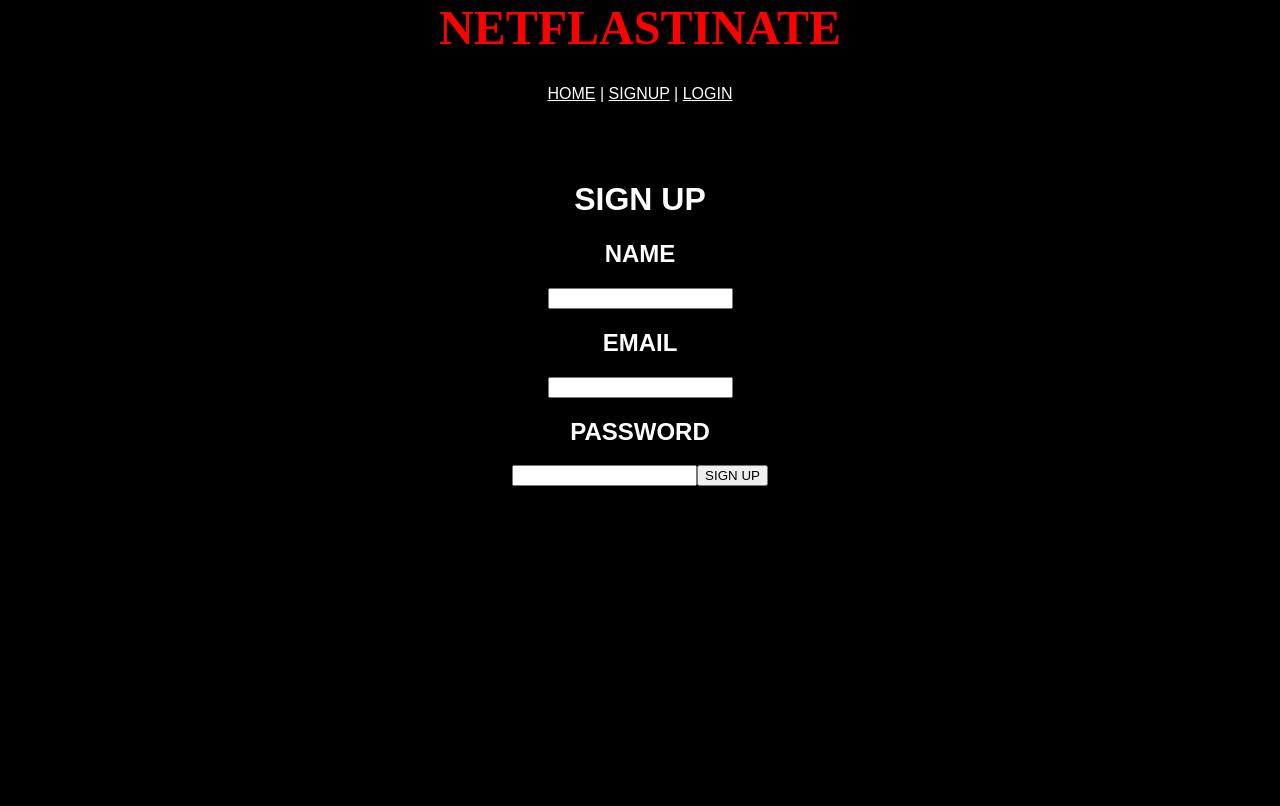
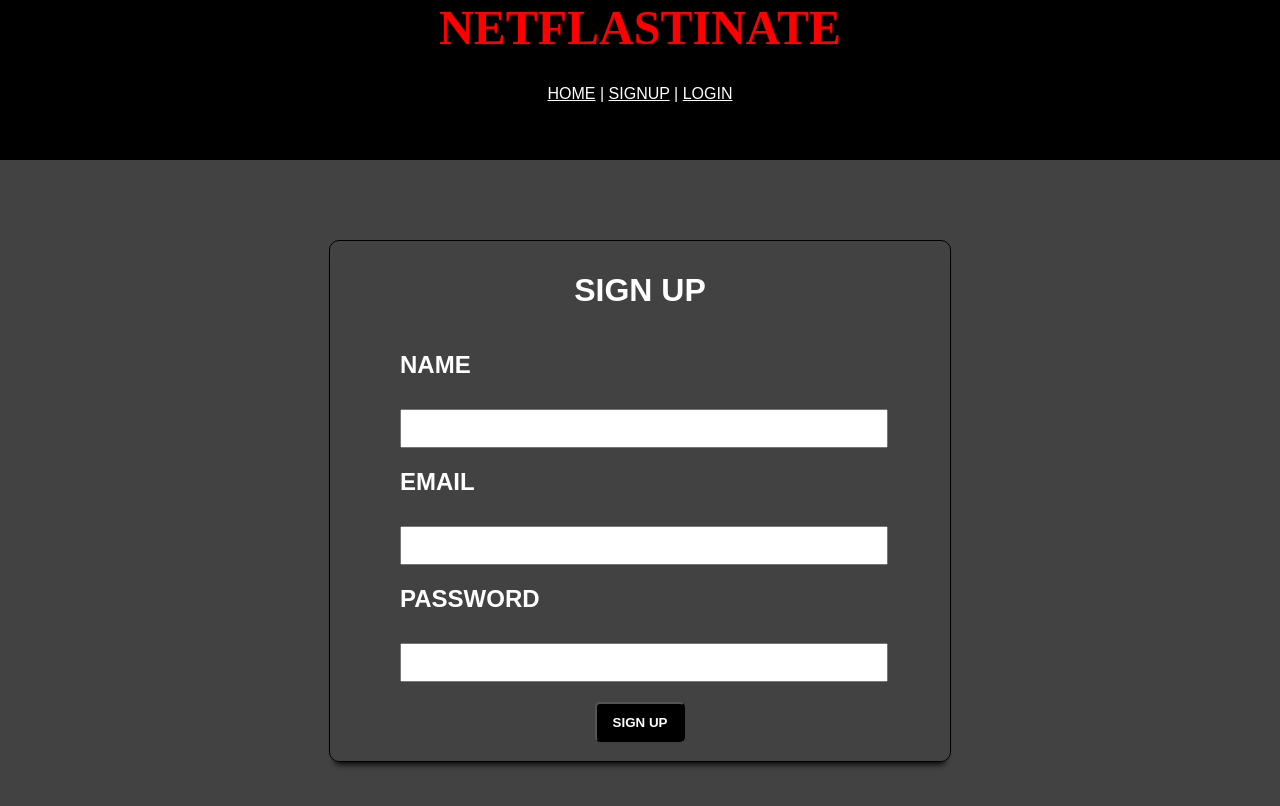
Before and after one commit to Chul0/Netflastinate-frontend, a React (Create React App) app: page /signup in a window 1280 px wide. Shown: the top 806 px of the page. Built offline with nearby package versions, Linux system fonts and the light colour scheme.

Commit message:
signupLogin form css

```diff
--- a/src/App.css
+++ b/src/App.css
@@ -322,7 +322,7 @@ a:hover {
   background-color: rgba(255, 0, 0, 0.378);
 }
 
-.profilePage {
+.profilePage, .signupFormPage {
   background-color: rgb(67, 66, 66);
   height: 700px;
   padding: 30px;
@@ -349,7 +349,7 @@ a:hover {
   text-align: left;
 }
 
-.profile-container input, .SingupLoginForm-container input{
+.formInput{
   width: 100%;
   margin-top: 10px;
   height: 2.5em;
@@ -393,3 +393,21 @@ a:hover {
   color:white;
   border-radius: 5px;
 }
+
+.btnDiv{
+  width: 100%;
+  align-items: center;
+  text-align: center;
+  margin: 20px auto;
+}
+
+.submit-button {
+  width: 90px;
+  height: 40px;
+  padding: 6px;
+  font-weight: bold;
+  cursor: pointer;
+  background-color: black;
+  color:white;
+  border-radius: 5px;
+}
--- a/src/components/SignupLoginForm.js
+++ b/src/components/SignupLoginForm.js
@@ -31,7 +31,9 @@ const SignupLoginForm = (props) => {
     }
 
     return(
-        <div>
+        <div className="signupFormPage">
+
+            <div className="SingupLoginForm-container">
                 <h1>{props.title}</h1>
                 {error &&
                 <p style={{color:"red"}}>{error}</p>
@@ -40,17 +42,20 @@ const SignupLoginForm = (props) => {
                     {props.showName &&
                     <>
                     <label htmlFor="new-name"><h2>NAME</h2></label>
-                 <input value={name} onChange={(e)=> {setName(e.target.value)}} />
+                    <input className="formInput" value={name} onChange={(e)=> {setName(e.target.value)}} />
                     </>
                     }
 
                     <label htmlFor="new-email"><h2>EMAIL</h2></label>
-                <input value={email} onChange={(e)=> {setEmail(e.target.value)}} />
+                    <input className="formInput" value={email} onChange={(e)=> {setEmail(e.target.value)}} />
                     <label htmlFor="new-password"><h2>PASSWORD</h2></label>
-                <input type="password" value={password} onChange={(e)=> {setPassword(e.target.value)}} />
-                <input id="submit-button" type="submit" value={props.buttonText} />
+                    <input className="formInput" type="password" value={password} onChange={(e)=> {setPassword(e.target.value)}} />
+                    <div className="btnDiv">
+                     <input class="submit-button" type="submit" value={props.buttonText} />
+                    </div>
 
                 </form>
+            </div>
         </div>
     )
 }
```
Lines whose indentation alone changed are shown as unchanged.
